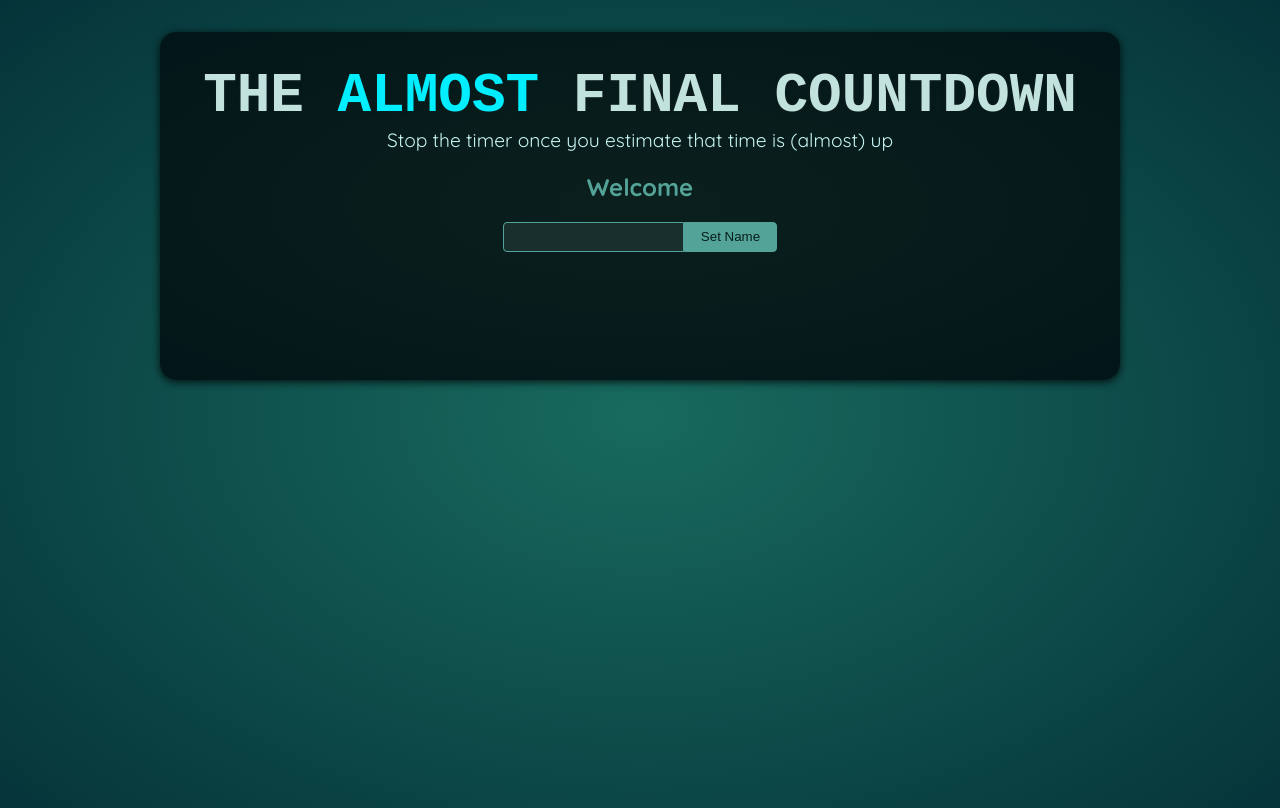
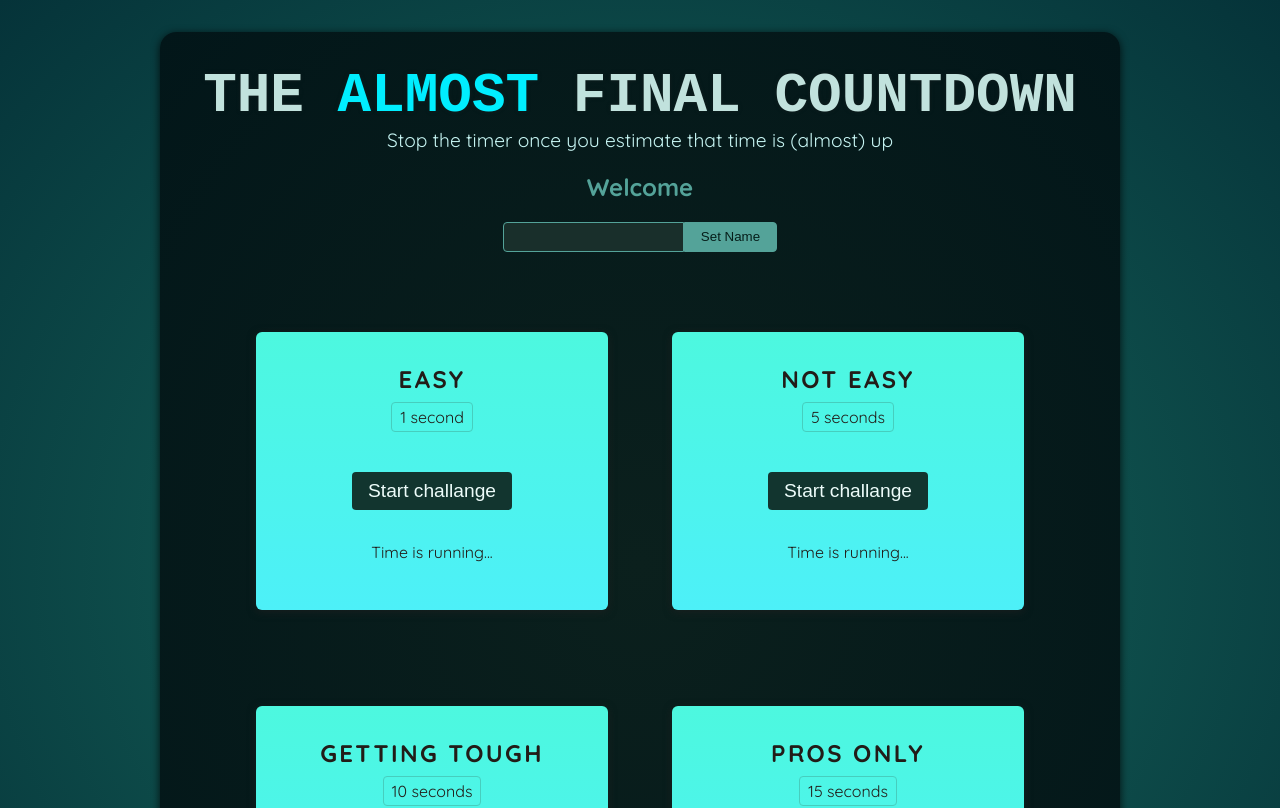
Before and after one commit to Chris-TheGod/Investment-Calculator, a React (Vite) app: page / in a window 1280 px wide. Shown: the top 808 px of the page. Built offline with nearby package versions, Linux system fonts and the light colour scheme; a web font is replaced by a local one.

Commit message:
TimerChallenge

```diff
--- a/src/App.jsx
+++ b/src/App.jsx
@@ -1,10 +1,16 @@
 import Player from './components/Player.jsx';
+import { TimerChallange } from './components/TimerChallange.jsx';
 
 function App() {
   return (
     <>
       <Player />
-      <div id='challenges'></div>
+      <div id='challenges'>
+        <TimerChallange title='Easy' targetTime={1} />
+        <TimerChallange title='Not easy' targetTime={5} />
+        <TimerChallange title='Getting tough' targetTime={10} />
+        <TimerChallange title='Pros only' targetTime={15} />
+      </div>
     </>
   );
 }
--- a/src/components/Player.jsx
+++ b/src/components/Player.jsx
@@ -7,6 +7,7 @@
 
   function handleClick() {
     setEnteredPlayerName(playerName.current.value);
+    playerName.current.value = '';
   }
 
   return (
--- /dev/null
+++ b/src/components/TimerChallange.jsx
@@ -0,0 +1,14 @@
+export const TimerChallange = ({ title, targetTime }) => {
+  return (
+    <section className='challenge'>
+      <h2>{title}</h2>
+      <p className='challenge-time'>
+        {targetTime} second{targetTime > 1 ? 's' : ''}
+      </p>
+      <p>
+        <button>Start challange</button>
+      </p>
+      <p className=''>Time is running...</p>
+    </section>
+  );
+};
```
